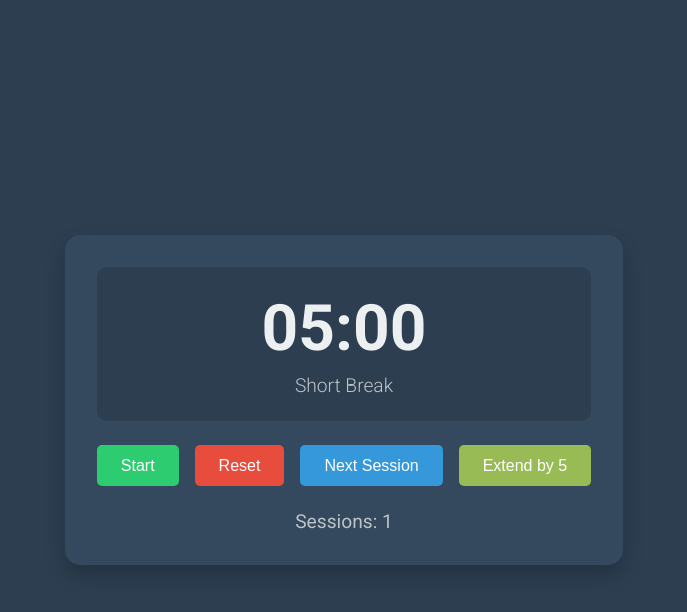
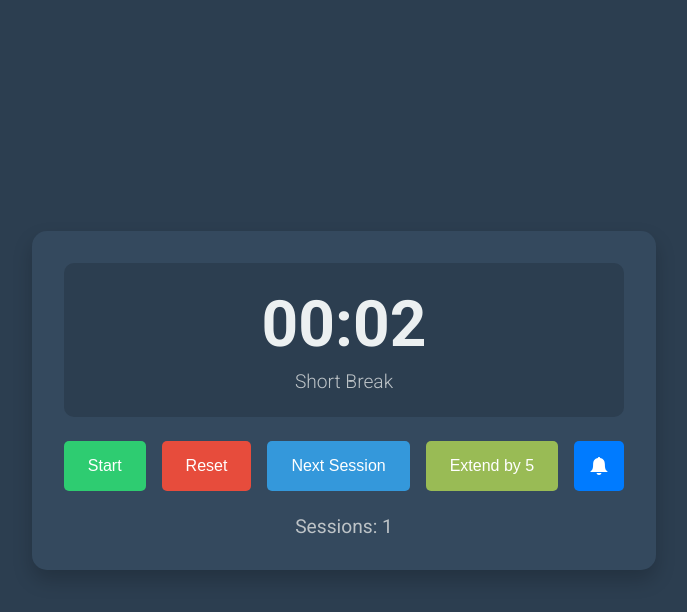
Before and after one commit to violetviolinist/pomodoro, a website: page public/index.html in a window 1280 px wide. Both pictures are taken after a click on the button "Next Session". Shown: the whole page, without its empty margins (296-983 px from the left). Drawn offline with nearby package versions, Linux system fonts and the light colour scheme.

Commit message:
add notifications with sound

```diff
--- a/public/index.html
+++ b/public/index.html
@@ -18,6 +18,9 @@
             <button id="resetBtn">Reset</button>
             <button id="nextSessionBtn">Next Session</button>
             <button id="extendBtn">Extend by 5</button>
+            <button id="enableNotifsBtn">
+              <?xml version="1.0" ?><!DOCTYPE svg  PUBLIC '-//W3C//DTD SVG 1.1//EN'  'http://www.w3.org/Graphics/SVG/1.1/DTD/svg11.dtd'><svg height="512px" id="Layer_1" style="enable-background:new 0 0 512 512;" version="1.1" viewBox="0 0 512 512" width="512px" xml:space="preserve" xmlns="http://www.w3.org/2000/svg" xmlns:xlink="http://www.w3.org/1999/xlink"><g><path d="M381.7,225.9c0-97.6-52.5-130.8-101.6-138.2c0-0.5,0.1-1,0.1-1.6c0-12.3-10.9-22.1-24.2-22.1c-13.3,0-23.8,9.8-23.8,22.1   c0,0.6,0,1.1,0.1,1.6c-49.2,7.5-102,40.8-102,138.4c0,113.8-28.3,126-66.3,158h384C410.2,352,381.7,339.7,381.7,225.9z"/><path d="M256.2,448c26.8,0,48.8-19.9,51.7-43H204.5C207.3,428.1,229.4,448,256.2,448z"/></g></svg>
+          </button>
         </div>
         <div id="sessionCount">Sessions: 0</div>
     </div>
--- a/public/script.js
+++ b/public/script.js
@@ -5,24 +5,40 @@ $(document).ready(function() {
   const resetBtn = $('#resetBtn');
   const nextSessionBtn = $('#nextSessionBtn');
   const extendBtn = $('#extendBtn');
+  const enableNotifsBtn = $('#enableNotifsBtn');
   const sessionCountDisplay = $('#sessionCount');
 
-  const WORK_TIME = 25 * 60;
-  const SHORT_BREAK_TIME = 5 * 60;
+  const WORK_TIME = 3;
+  const SHORT_BREAK_TIME = 2;
   const LONG_BREAK_TIME = 15 * 60;
   const SESSIONS_BEFORE_LONG_BREAK = 4;
   const EXTENSION_TIME = 5 * 60;
 
   let timeLeft = WORK_TIME;
-  let timerInterval;
   let isRunning = false;
   let isWorkSession = true;
   let sessionCount = 0;
 
+  function askNotificationPermission() {
+    console.log("called permission")
+    // Check if the browser supports notifications
+    if (!("Notification" in window)) {
+      alert("This browser does not support notifications.");
+      return;
+    }
+    Notification.requestPermission().then((permission) => {
+      alert("success")
+      // set the button to shown or hidden, depending on what the user answers
+      // enableNotifsBtn.style.display = permission === "granted" ? "none" : "block";
+    });
+  }
+
   function updateDisplay() {
       const minutes = Math.floor(timeLeft / 60);
       const seconds = timeLeft % 60;
-      timerDisplay.text(`${minutes.toString().padStart(2, '0')}:${seconds.toString().padStart(2, '0')}`);
+      const timeAsString = `${minutes.toString().padStart(2, '0')}:${seconds.toString().padStart(2, '0')}`;
+      timerDisplay.text(timeAsString);
+      updateTitle(timeAsString)
   }
 
   function updateStatus() {
@@ -33,25 +49,39 @@ $(document).ready(function() {
       }
   }
 
+  function updateTitle(newTitle) {
+    document.title = newTitle
+  }
+
+  function tick() {
+    if (isRunning) {
+      if (timeLeft > 0) {
+        timeLeft--;
+        updateDisplay();
+        if (timeLeft == 0) {
+          endSession()
+        } else {
+        setTimeout(tick, 1000);
+        }
+      }
+    }
+  }
+
   function startTimer() {
-      timerInterval = setInterval(() => {
-          if (timeLeft > 0) {
-              timeLeft--;
-              updateDisplay();
-          } else {
-              endSession();
-          }
-      }, 1000);
+      isRunning = true;
+      tick();
   }
 
   function stopTimer() {
-      clearInterval(timerInterval);
+      isRunning = false;
   }
 
   function endSession() {
-      clearInterval(timerInterval);
       isRunning = false;
       toggleBtn.text('Resume');
+      new Notification("Session ended!", {
+        silent: false,
+      })
       updateDisplay();
   }
 
@@ -103,14 +133,14 @@ $(document).ready(function() {
               startTimer();
               toggleBtn.text('Pause');
           }
-          isRunning = !isRunning;
       }
   });
-
   resetBtn.on('click', resetTimer);
   nextSessionBtn.on('click', startNextSession);
   extendBtn.on('click', extendTimer);
 
+  enableNotifsBtn.on('click', askNotificationPermission);
+
   updateStatus();
   updateDisplay();
 });
--- a/public/styles.css
+++ b/public/styles.css
@@ -119,3 +119,23 @@ button:active {
   background-color: #95a5a6;
   cursor: not-allowed;
 }
+
+#enableNotifsBtn {
+  padding: 0;
+  display: flex;
+  align-items: center;
+  justify-content: center;
+  width: 50px;
+  height: 50px;
+  background-color: #007BFF;
+  cursor: pointer;
+  transition: background-color 0.3s;
+}
+#enableNotifsBtn:hover {
+  background-color: #0056b3;
+}
+#enableNotifsBtn svg {
+  fill: #fff;
+  width: 24px;
+  height: 24px;
+}
```
